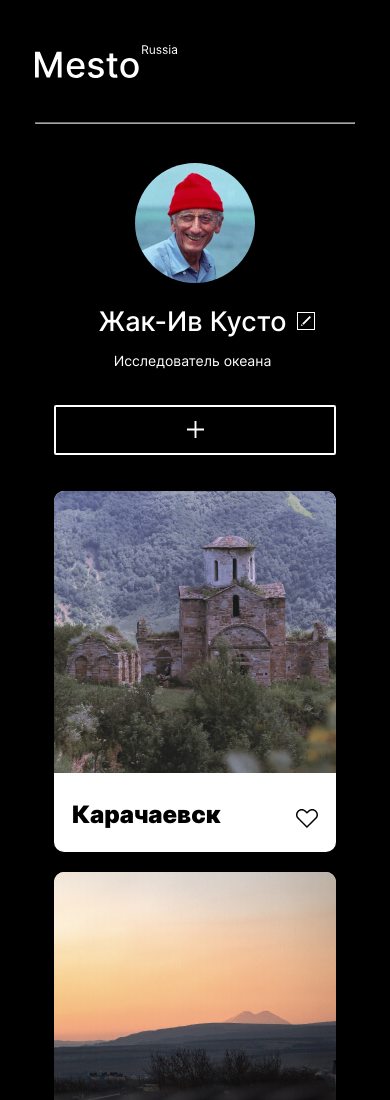
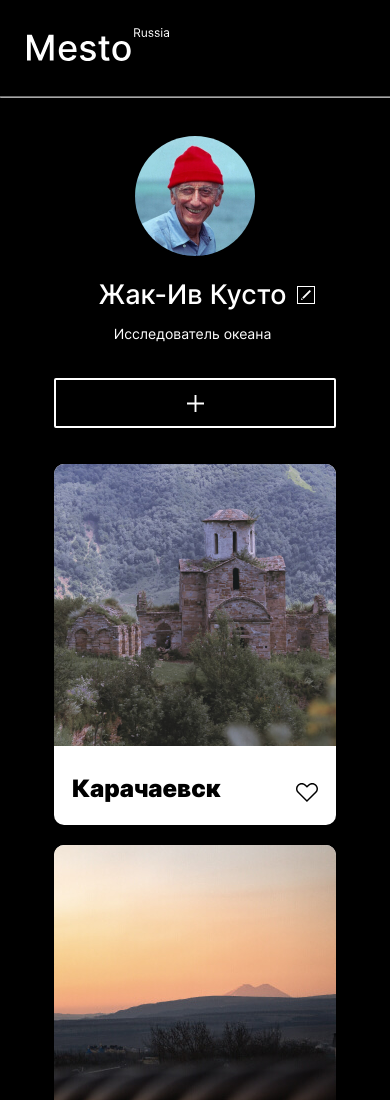
Before and after one commit to TiFox13/mesto, a plain HTML site: page index.html in a window 390 px wide. Shown: the top 1100 px of the page. Drawn offline with Linux system fonts and the light colour scheme.

Commit message:
fix: Исправить ширину линии на расширении 320px. исправить ошибки валидатора

```diff
--- a/blocks/header/__logo/header__logo.css
+++ b/blocks/header/__logo/header__logo.css
@@ -3,10 +3,14 @@
     padding-bottom: 41px;
 }
 
+@media all and (max-width:550px) {
+    .header__logo {
+         padding: 28px 0 31.6px 27px;
+    }
+}
+
 @media all and (max-width: 320px){
     .header__logo {
        max-width: 103.74px;
-       padding-bottom: 31.6px;
-       padding-left: 27px;
     }
 }
--- a/blocks/header/header.css
+++ b/blocks/header/header.css
@@ -9,9 +9,14 @@
     }
 }
 
+@media all and (max-width:550px) {
+    .header {
+        margin: 0;
+    }
+}
+
 @media all and (max-width: 320px){
     .header {
         max-width: 320px;
-        margin: 28px 0 0;
     }
 }
--- a/blocks/line/line.css
+++ b/blocks/line/line.css
@@ -1,6 +1,6 @@
 .line {
     margin: 0;
-    resize: 0;
+    width: 100%;
     color: #545454;
     opacity: 0.7;
 }
```
